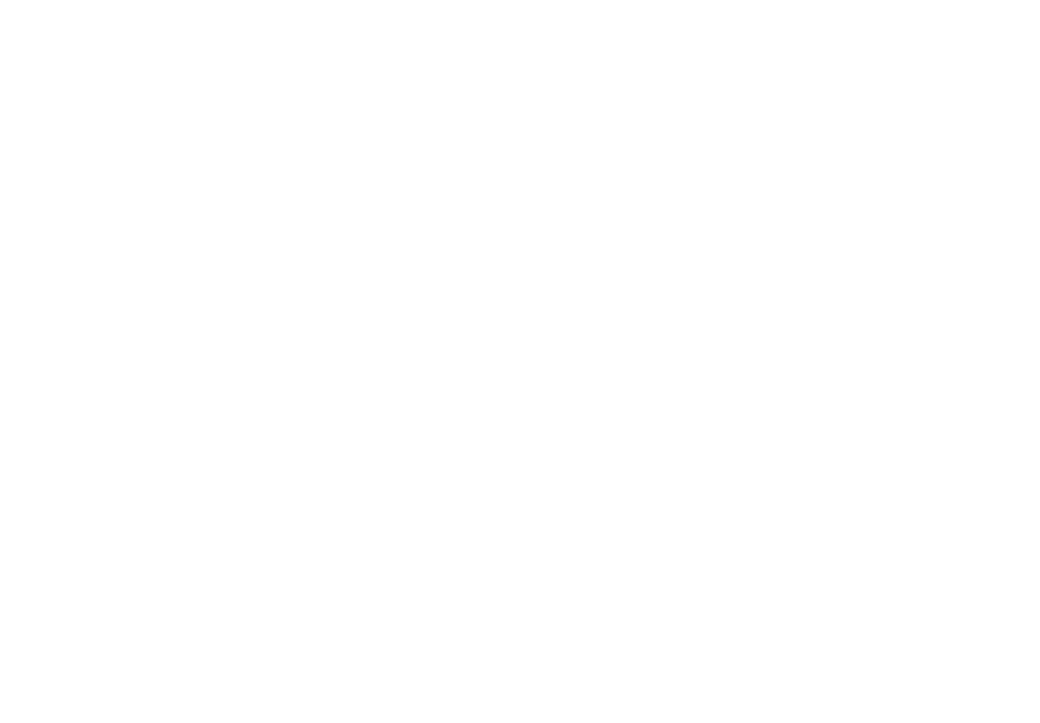
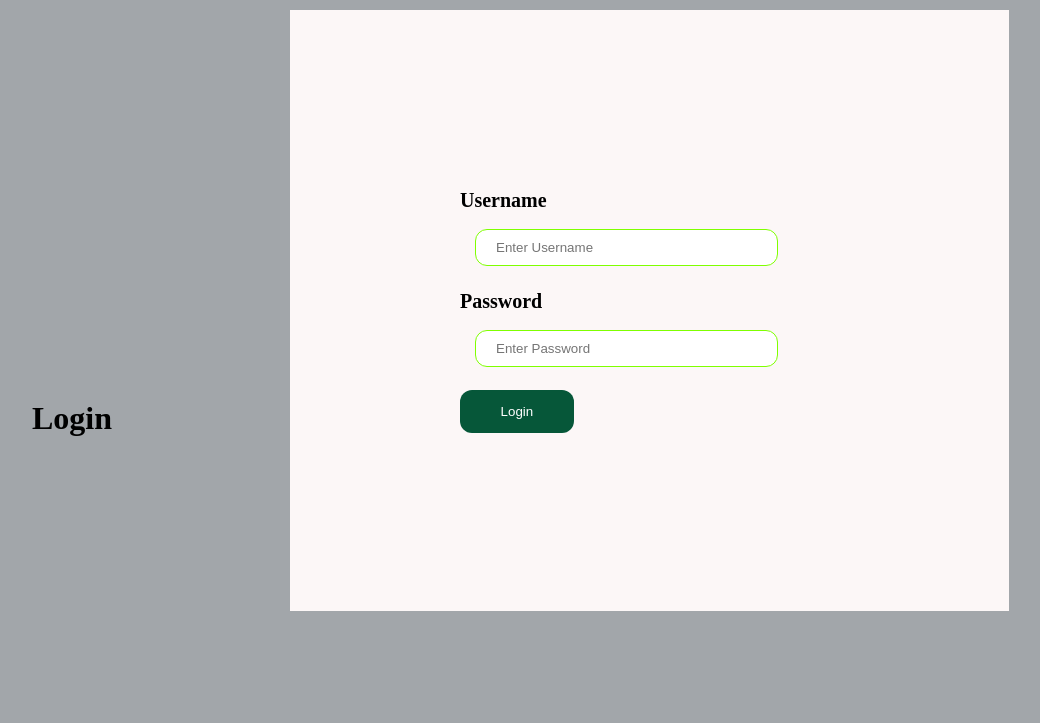
Before and after one commit to TrekHub/Pata-service, a plain HTML site: page index.html in a window 1280 px wide. Shown: the whole page, without its empty margins (18-1058 px from the left). Drawn offline with Linux system fonts and the light colour scheme.

Commit message:
Login page that enables signing in.

```diff
--- /dev/null
+++ b/index.css
@@ -0,0 +1,58 @@
+body{
+    background-color: rgb(162, 166, 170);
+    font-family: 'Times New Roman', Times, serif;
+}
+
+form {
+    border: 9px;
+  }
+
+
+  input[type=text], input[type=password] {
+    width: 80%;
+    padding: 10px 20px;
+    margin: 15px ;
+    display: inline-block;
+    border: 1px solid chartreuse;
+    box-sizing: border-box;
+    border-radius: 12px;
+  }
+
+
+  label{
+      font-size: 20px;
+  }
+
+  .text{
+      font-size: 30px;
+  }
+
+  button {
+    background-color: #065739;
+    color: white;
+    padding: 14px 20px;
+    margin: 8px 0;
+    border: none;
+    cursor:pointer;
+    width: 30%;
+    align-content: center;
+    border-radius: 12px;
+  }
+  .container  {
+    padding: 170px;
+    position:relative;
+    left:300px;
+    top:2px;
+    background-color: rgb(252, 247, 247);
+    width: 30%;
+  }
+
+
+h1{
+    height: 10em;
+    margin: 0;
+    position: absolute;
+    top: 50%;
+    left:50px;
+    margin-top: 0px;
+}
--- a/index.html
+++ b/index.html
@@ -4,10 +4,19 @@
     <meta charset="UTF-8">
     <meta http-equiv="X-UA-Compatible" content="IE=edge">
     <meta name="viewport" content="width=device-width, initial-scale=1.0">
-    <title>Pata Service</title>
-    <link rel="stylesheet" href="./css/style.css">
+    <link rel="stylesheet" href="index.css">
+    <title>Login page</title>
 </head>
 <body>
-
+    <h1><strong>Login</strong></h1>
+        <div class="container">
+            <div class="text">
+            <label for="uname"><b><strong>Username</strong></b></label><br>
+            <input type="text" placeholder="Enter Username" name="uname"><br>
+            <label for="psw"><b><strong>Password</strong></b></label><br>
+            <input type="password" placeholder="Enter Password" name="psw"><br>
+            <button type="submit">Login</button>
+        </div>
+          </div>
 </body>
 </html>
```
